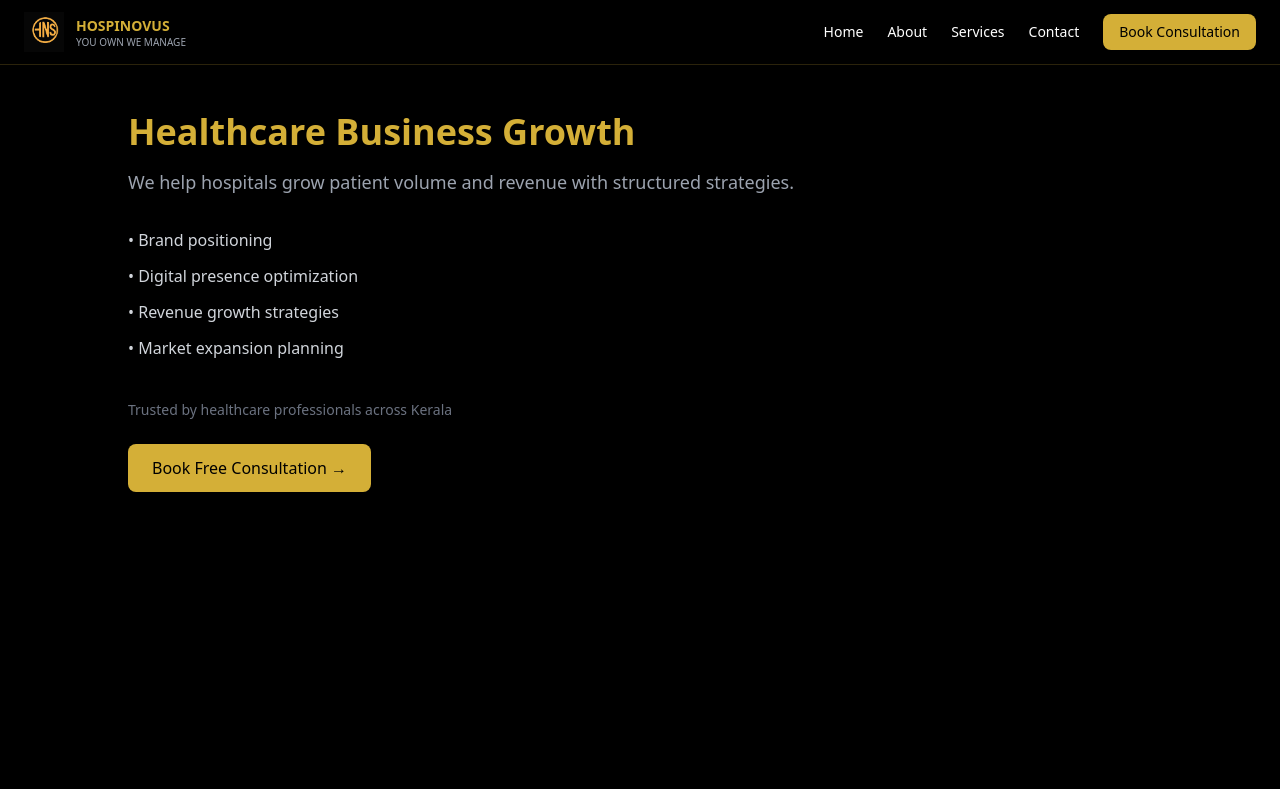
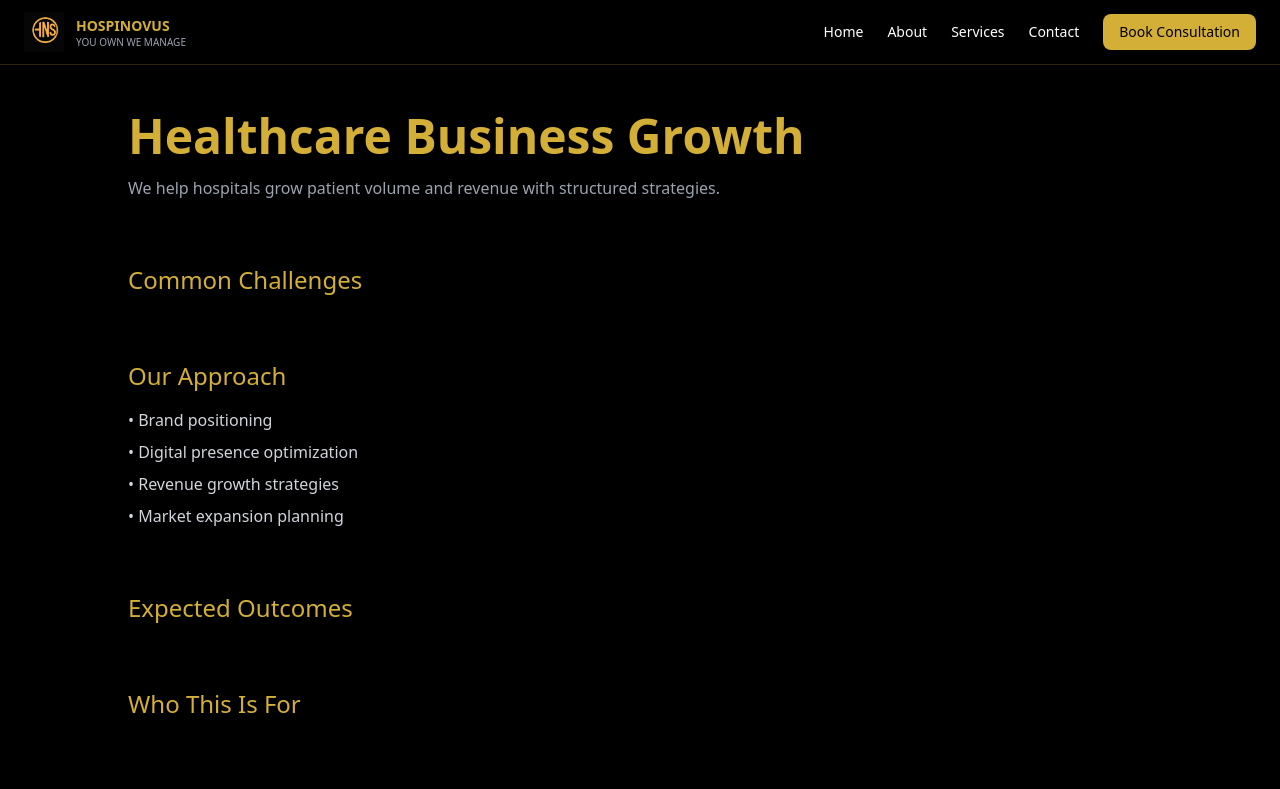
Before and after one commit to hospinovus-lgtm/hospinovus.com, a React (Vite) app: page /services/growth in a window 1280 px wide. Shown: the top 789 px of the page. Built offline with nearby package versions, Linux system fonts and the light colour scheme.

Commit message:
Fixed servicesData and upgraded NABH page

```diff
--- a/src/data/servicesData.ts
+++ b/src/data/servicesData.ts
@@ -1,50 +1,108 @@
 export const servicesData = [
   {
     slug: "nabh",
-    title: "NABH Accreditation & Compliance",
-    description:
-      "We take your hospital from its current state to full NABH compliance with structured execution.",
-    details: [
-      "Complete gap analysis",
-      "SOP & documentation development",
-      "Implementation support",
-      "Mock audits before final inspection",
+
+    // HERO
+    title: "NABH Accreditation Support for Hospitals in Kerala",
+    subtitle:
+      "End-to-end NABH consulting — from gap analysis to final certification with structured execution.",
+
+    // PROBLEM
+    problems: [
+      "Delayed discharge summaries and documentation gaps",
+      "Staff not aligned with NABH protocols",
+      "Fear of audit failure",
+      "No structured compliance system in place",
+    ],
+
+    // PROCESS
+    process: [
+      "Comprehensive gap analysis of current hospital practices",
+      "Complete SOP creation aligned with NABH standards",
+      "On-ground implementation support across departments",
+      "Mock audits before final NABH inspection",
+    ],
+
+    // OUTCOMES
+    outcomes: [
+      "Faster NABH accreditation approval",
+      "Reduced audit risk and compliance errors",
+      "Standardized hospital operations",
+      "Improved patient safety and documentation quality",
+    ],
+
+    // IDEAL CLIENT
+    idealFor: [
+      "Hospitals planning NABH entry-level or full accreditation",
+      "20–100 bed hospitals scaling operations",
+      "Hospitals facing audit delays or compliance issues",
+    ],
+
+    // FAQ
+    faqs: [
+      {
+        q: "How long does NABH accreditation take?",
+        a: "Typically 3 to 6 months depending on hospital readiness and documentation.",
+      },
+      {
+        q: "Do you support full NABH implementation?",
+        a: "Yes, we handle everything from gap analysis to final audit preparation.",
+      },
+      {
+        q: "Do you work with small hospitals?",
+        a: "Yes, especially hospitals between 20–100 beds preparing for NABH.",
+      },
     ],
   },
+
   {
     slug: "operations",
     title: "Hospital Operations Optimization",
-    description:
+    subtitle:
       "We fix inefficiencies in workflows, reduce delays, and improve patient experience.",
-    details: [
+    problems: [],
+    process: [
       "Discharge delay reduction",
       "Workflow redesign",
       "Department coordination systems",
       "Performance tracking setup",
     ],
+    outcomes: [],
+    idealFor: [],
+    faqs: [],
   },
+
   {
     slug: "growth",
     title: "Healthcare Business Growth",
-    description:
+    subtitle:
       "We help hospitals grow patient volume and revenue with structured strategies.",
-    details: [
+    problems: [],
+    process: [
       "Brand positioning",
       "Digital presence optimization",
       "Revenue growth strategies",
       "Market expansion planning",
     ],
+    outcomes: [],
+    idealFor: [],
+    faqs: [],
   },
+
   {
     slug: "recruitment",
     title: "Healthcare Workforce Recruitment",
-    description:
+    subtitle:
       "We build strong non-clinical teams that ensure smooth hospital operations.",
-    details: [
+    problems: [],
+    process: [
       "Front office & billing staff",
       "Operations & admin hiring",
       "PRO & support staff",
       "Workforce structuring",
     ],
+    outcomes: [],
+    idealFor: [],
+    faqs: [],
   },
 ]
--- a/src/pages/ServiceDetail.tsx
+++ b/src/pages/ServiceDetail.tsx
@@ -1,67 +1,105 @@
 import { useParams, Link } from "react-router-dom"
 import { servicesData } from "../data/servicesData"
-import { useEffect } from "react"
 
 export default function ServiceDetail() {
   const { slug } = useParams()
 
   const service = servicesData.find((s) => s.slug === slug)
 
-  // ✅ BASIC SEO (dynamic title)
-  useEffect(() => {
-    if (service) {
-      document.title = `${service.title} | HOSPINOVUS`
-    }
-  }, [service])
-
-  // ❌ BETTER NOT FOUND HANDLING
   if (!service) {
     return (
-      <div className="bg-black text-white h-screen flex flex-col items-center justify-center">
-        <h1 className="text-2xl text-gold mb-4">Service not found</h1>
-        <Link
-          to="/services"
-          className="text-gold underline"
-        >
-          Back to Services
-        </Link>
+      <div className="text-white p-20 text-center">
+        Service not found
       </div>
     )
   }
 
   return (
     <div className="bg-black text-white pt-28 pb-20 px-4 md:px-6">
-      <div className="max-w-5xl mx-auto">
+      <div className="max-w-5xl mx-auto space-y-16">
 
-        {/* TITLE */}
-        <h1 className="text-4xl font-bold text-gold mb-4">
+        {/* HERO */}
+        <div>
+          <h1 className="text-4xl md:text-5xl font-bold text-gold mb-4">
             {service.title}
           </h1>
+          <p className="text-gray-400">
+            {service.subtitle}
+          </p>
+        </div>
 
-        {/* DESCRIPTION */}
-        <p className="text-gray-400 mb-8 text-lg">
-          {service.description}
-        </p>
-
-        {/* DETAILS */}
-        <ul className="space-y-3 mb-10 text-gray-300">
-          {service.details.map((item, index) => (
-            <li key={index}>• {item}</li>
+        {/* PROBLEMS */}
+        {service.problems && (
+          <div>
+            <h2 className="text-2xl text-gold mb-4">Common Challenges</h2>
+            <ul className="space-y-2 text-gray-300">
+              {service.problems.map((p, i) => (
+                <li key={i}>• {p}</li>
               ))}
             </ul>
+          </div>
+        )}
 
-        {/* 🔥 TRUST LINE */}
-        <p className="text-gray-500 text-sm mb-6">
-          Trusted by healthcare professionals across Kerala
-        </p>
+        {/* PROCESS */}
+        {service.process && (
+          <div>
+            <h2 className="text-2xl text-gold mb-4">Our Approach</h2>
+            <ul className="space-y-2 text-gray-300">
+              {service.process.map((p, i) => (
+                <li key={i}>• {p}</li>
+              ))}
+            </ul>
+          </div>
+        )}
 
-        {/* 🔥 SMART CTA */}
+        {/* OUTCOMES */}
+        {service.outcomes && (
+          <div>
+            <h2 className="text-2xl text-gold mb-4">Expected Outcomes</h2>
+            <ul className="space-y-2 text-gray-300">
+              {service.outcomes.map((o, i) => (
+                <li key={i}>• {o}</li>
+              ))}
+            </ul>
+          </div>
+        )}
+
+        {/* IDEAL CLIENT */}
+        {service.idealFor && (
+          <div>
+            <h2 className="text-2xl text-gold mb-4">Who This Is For</h2>
+            <ul className="space-y-2 text-gray-300">
+              {service.idealFor.map((iF, i) => (
+                <li key={i}>• {iF}</li>
+              ))}
+            </ul>
+          </div>
+        )}
+
+        {/* FAQ */}
+        {service.faqs && (
+          <div>
+            <h2 className="text-2xl text-gold mb-6">Frequently Asked Questions</h2>
+            <div className="space-y-4">
+              {service.faqs.map((faq, i) => (
+                <div key={i} className="border border-gold/20 p-4 rounded-lg">
+                  <p className="font-semibold text-gold">{faq.q}</p>
+                  <p className="text-gray-400 text-sm mt-2">{faq.a}</p>
+                </div>
+              ))}
+            </div>
+          </div>
+        )}
+
+        {/* CTA */}
+        <div className="text-center">
           <Link
-          to={`/contact?service=${encodeURIComponent(service.title)}`}
-          className="inline-block bg-gold text-black px-6 py-3 rounded-lg font-medium hover:shadow-[0_0_20px_rgba(255,215,0,0.5)] transition"
+            to={`/contact?service=${service.slug}`}
+            className="bg-gold text-black px-8 py-3 rounded-lg font-medium"
           >
-          Book Free Consultation →
+            Book NABH Consultation →
           </Link>
+        </div>
 
       </div>
     </div>
```
Lines whose indentation alone changed are shown as unchanged.
